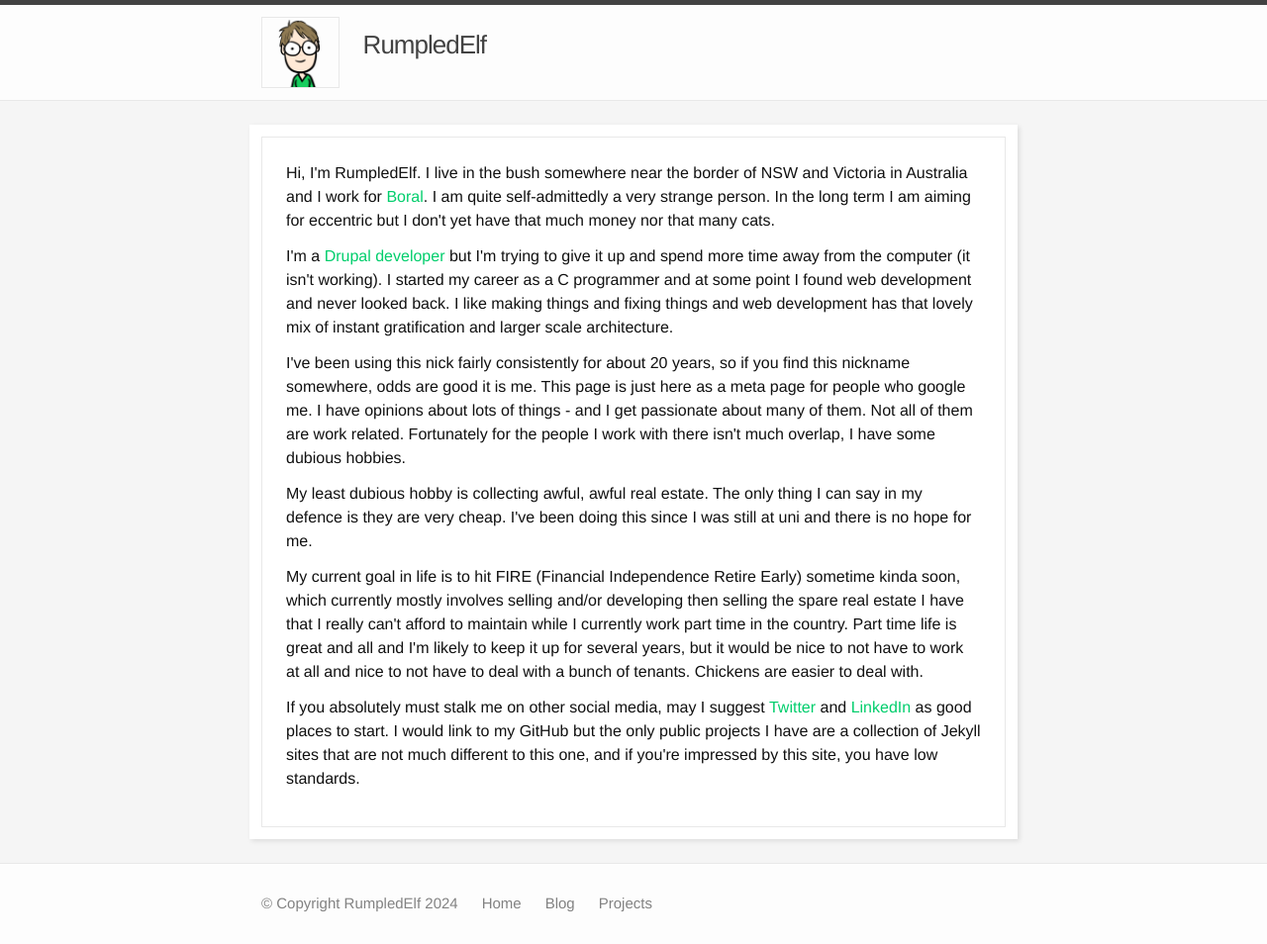
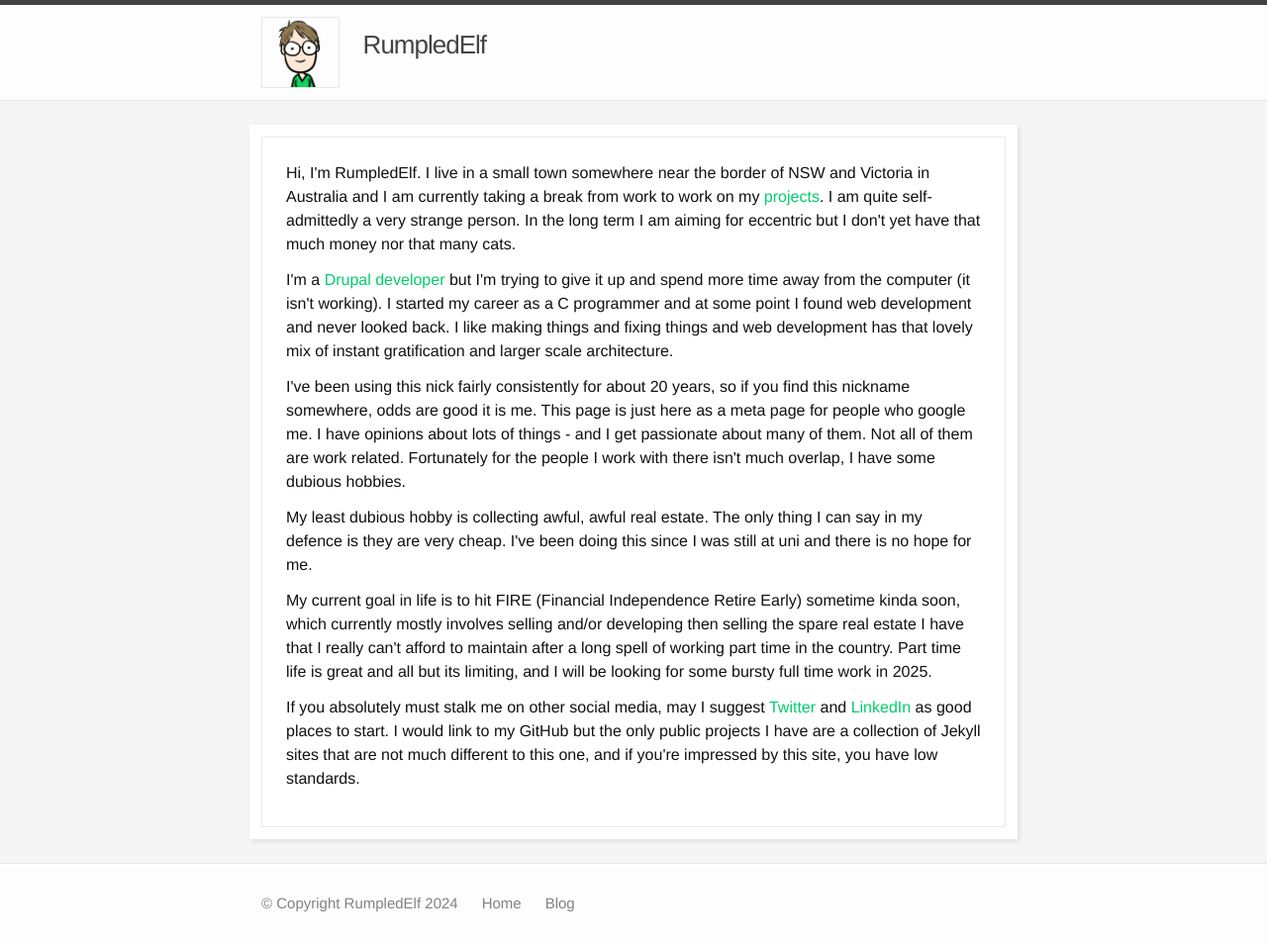
Before and after one commit to rumpledelf/rumpedelf, a Jekyll site: the page built from index.html, in a window 1280 px wide. Shown: the whole page at 99% size. Built offline with Jekyll 4.4.1, drawn with Linux system fonts in a browser that asks for light colours.

Commit message:
Update for late 2024

```diff
--- a/_posts/2024-02-06-where-did-the-time-go.markdown
+++ b/_posts/2024-02-06-where-did-the-time-go.markdown
@@ -6,6 +6,6 @@ date:   2024-02-06 10:39:42 +1100
 
 Where has the time gone? The last few years have been hell, and I've had to put almost all my plans on hold. Not being able to do occasional bursts of contract work or full time work resulted in me selling almost all my assets far sooner than I wanted to.
 
-I got the country house pretty well fixed up, but with a lot of government interference in my life, being rural because completely impractical and I moved again, to a small town that has services. The upside to this is in the few years I didn't post, real estate prices went through the roof and I've come out the other side not only debt free but with a healthy bank balance, which does at least tick one of the boxes for goals I had a few years ago. This proves that money doesn't buy happiness.
+I got the country house pretty well fixed up, but with a lot of government interference in my life, being rural became completely impractical and I moved again, to a small town that has services. The upside to this is in the few years I didn't post, real estate prices went through the roof and I've come out the other side not only debt free but with a healthy bank balance, which does at least tick one of the boxes for goals I had a few years ago. This proves that money doesn't buy happiness.
 
 Things still aren't looking up despite so many years passing. I don't know what to do about it. There doesn't seem to be any easy way out.
--- a/index.html
+++ b/index.html
@@ -4,7 +4,7 @@ layout: default
 <div class="home">
 
 <p>
-Hi, I'm RumpledElf. I live in the bush somewhere near the border of NSW and Victoria in Australia and I work for <a href="https://boral.com.au">Boral</a>. I am quite self-admittedly a very strange person. In the long term I am aiming for eccentric but I don't yet have that much money nor that many cats.
+Hi, I'm RumpledElf. I live in a small town somewhere near the border of NSW and Victoria in Australia and I am currently taking a break from work to work on my <a href="https://armadillosandwich.com/projects">projects</a>. I am quite self-admittedly a very strange person. In the long term I am aiming for eccentric but I don't yet have that much money nor that many cats.
 </p><p>
 I'm a <a href="https://www.drupal.org/u/rumpledelf">Drupal developer</a> but I'm trying to give it up and spend more time away from the computer (it isn't working). I started my career as a C programmer and at some point I found web development and never looked back. I like making things and fixing things and web development has that lovely mix of instant gratification and larger scale architecture.
 </p><p>
@@ -12,7 +12,7 @@ I've been using this nick fairly consistently for about 20 years, so if you find
 </p><p>
 My least dubious hobby is collecting awful, awful real estate. The only thing I can say in my defence is they are very cheap. I've been doing this since I was still at uni and there is no hope for me.
 </p><p>
-My current goal in life is to hit FIRE (Financial Independence Retire Early) sometime kinda soon, which currently mostly involves selling and/or developing then selling the spare real estate I have that I really can't afford to maintain while I currently work part time in the country. Part time life is great and all and I'm likely to keep it up for several years, but it would be nice to not have to work at all and nice to not have to deal with a bunch of tenants. Chickens are easier to deal with.
+My current goal in life is to hit FIRE (Financial Independence Retire Early) sometime kinda soon, which currently mostly involves selling and/or developing then selling the spare real estate I have that I really can't afford to maintain after a long spell of working part time in the country. Part time life is great and all but its limiting, and I will be looking for some bursty full time work in 2025.
 </p><p>
 If you absolutely must stalk me on other social media, may I suggest <a href="https://twitter.com/RumpledElf">Twitter</a> and <a href="https://au.linkedin.com/in/stanleyr">LinkedIn</a> as good places to start. I would link to my GitHub but the only public projects I have are a collection of Jekyll sites that are not much different to this one, and if you're impressed by this site, you have low standards.
 </p>
```
Also changed, not shown: projects.html (deleted, +0 -50 lines).
